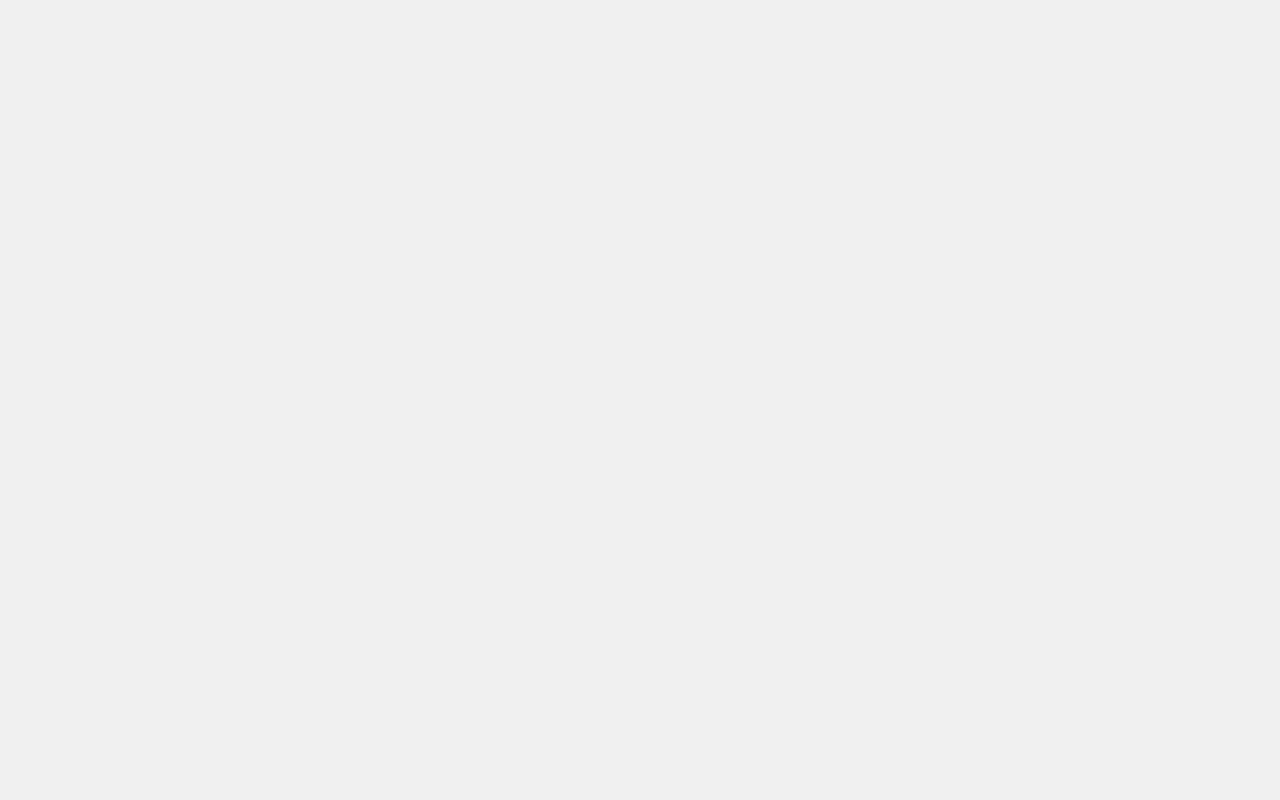
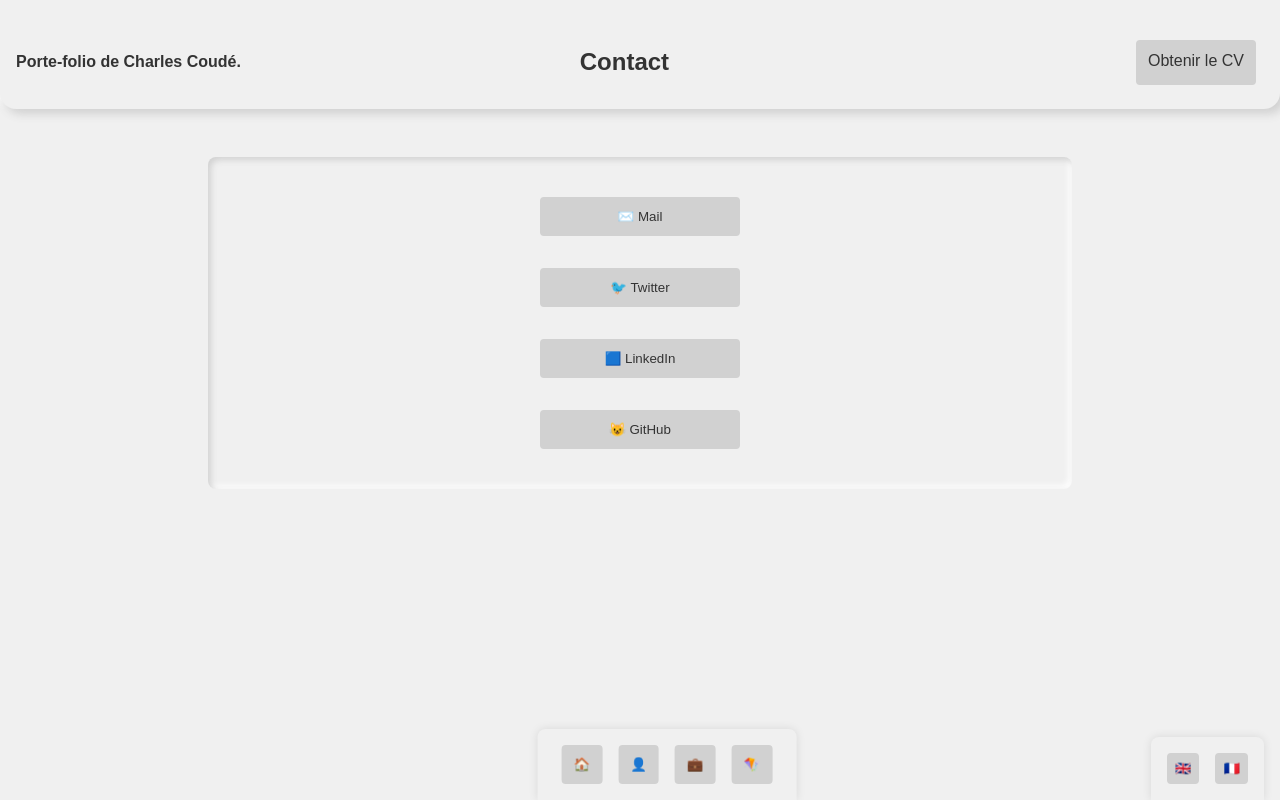
Before and after one commit to totoc2428/cv, a React (Vite) app: page /contact in a window 1280 px wide. Before the commit this address had no page. Built offline with nearby package versions, Linux system fonts and the light colour scheme.

Commit message:
contact fonctionel

```diff
--- a/public/json/language/en.json
+++ b/public/json/language/en.json
@@ -8,5 +8,9 @@
       "work": "Work"
     },
     "cv": "Get Resume"
+  },
+
+  "button": {
+    "copied": "Copied to clipboard."
   }
 }
--- a/public/json/language/fr.json
+++ b/public/json/language/fr.json
@@ -8,5 +8,9 @@
       "work": "Réalisations"
     },
     "cv": "Obtenir le CV"
+  },
+
+  "button": {
+    "copied": "Copié dans le presse-papier."
   }
 }
--- a/public/style/components/nav/nav.css
+++ b/public/style/components/nav/nav.css
@@ -6,7 +6,7 @@ nav {
   padding: 0.5rem 1rem;
   background-color: var(--primary-bg);
   box-shadow: 0 0 10px rgba(0, 0, 0, 0.1);
-  border-radius: 0.5rem;
+  border-radius: 0.5rem 0.5rem 0rem 0rem;
   transition: all 0.3s ease;
 }
 
@@ -17,12 +17,19 @@ nav:hover {
 
 nav.main-nav {
   position: fixed;
-  bottom: 1rem;
-  translate: 40vw 0vh;
+  bottom: 0rem;
+  translate: 42vw 0vh;
 }
 
 nav.lang-nav {
+  font-size: 75% !important;
   position: fixed;
-  bottom: 2rem;
-  right: 2rem;
+  padding: 0.5rem 0.5rem;
+  bottom: 0rem;
+  right: 1rem;
 }
+
+nav.lang-nav .button {
+  padding: 0.5rem;
+  margin: 0.5rem;
+}
--- a/public/style/main.css
+++ b/public/style/main.css
@@ -6,8 +6,8 @@
 }
 
 body {
-  margin: 0;
-  padding: 0;
+  margin: 0rem;
+  padding: 0rem;
   background-color: var(--primary-bg);
   color: var(--text-color);
   font-family: "Arial", sans-serif;
@@ -17,12 +17,16 @@ header {
   font-size: 100%;
   display: flex;
   justify-content: space-between;
-  padding: 1rem;
-  border-radius: 1rem;
+  margin: 0rem;
+  padding-top: 2rem;
+  padding-bottom: 1rem;
+  padding-left: 1rem;
+  padding-right: 1rem;
+  margin-bottom: 3rem;
+  border-radius: 0rem 0rem 1rem 1rem;
   background: var(--primary-bg);
   box-shadow: 5px 5px 10px var(--shadow-dark),
     -5px -5px 10px var(--shadow-light);
-  margin-bottom: 1rem;
 }
 
 header h1 {
@@ -46,6 +50,7 @@ main {
 }
 
 .button {
+  width: auto;
   outline: none;
   border: none;
   cursor: pointer;
@@ -66,13 +71,27 @@ main {
 }
 
 .button:hover {
+  width: auto;
   transform: scale(1.1);
   filter: brightness(1.1);
   transition: all 0.3s ease;
 }
 
 .button:active {
+  width: auto;
   transform: scale(0.9);
   filter: brightness(0.9);
   transition: all 0.3s ease;
 }
+
+button span {
+  transition: all 0.3s ease;
+  opacity: 0;
+  transform: translateX(-100%);
+}
+
+button span.copied-text {
+  opacity: 1;
+  transform: translateX(0);
+  transition: all 0.3s ease;
+}
--- a/public/style/view/about.css
+++ b/public/style/view/about.css
@@ -1,9 +1,3 @@
-.about-container {
-  display: grid;
-  gap: 2rem;
-  padding: 1rem;
-}
-
 .profile-image {
   margin: auto !important;
   width: 100px;
--- /dev/null
+++ b/public/style/view/contact.css
@@ -0,0 +1,36 @@
+.contact-section {
+  display: flex;
+  flex-direction: column;
+  gap: 1rem;
+  align-items: center;
+  padding: 2rem;
+
+  box-shadow: 3px 3px 6px var(--shadow-dark) inset,
+    -3px -3px 6px var(--shadow-light) inset;
+  border-radius: 0.5rem;
+}
+
+.contact-section .button {
+  width: 200px;
+  position: relative;
+}
+
+.copied-text {
+  position: absolute;
+  right: -120px;
+  font-size: 0.8em;
+  color: var(--text-color);
+  opacity: 0.8;
+  animation: fadeIn 0.3s ease-in;
+}
+
+@keyframes fadeIn {
+  from {
+    opacity: 0;
+    transform: translateY(-10px);
+  }
+  to {
+    opacity: 0.8;
+    transform: translateY(0);
+  }
+}
--- a/src/app.tsx
+++ b/src/app.tsx
@@ -6,6 +6,7 @@ import {
 } from "react-router-dom";
 import { AboutView } from "./view/about/aboutView";
 import { LanguageProvider } from "./context/LanguageContext";
+import { ContactView } from "./view/contact/contactView";
 
 const App = () => {
   return (
@@ -14,6 +15,7 @@ const App = () => {
         <Routes>
           <Route path="/" element={<Navigate to="/about" />} />
           <Route path="/about" element={<AboutView />} />
+          <Route path="/contact" element={<ContactView />} />
         </Routes>
       </Router>
     </LanguageProvider>
--- a/src/component/nav/langNav.tsx
+++ b/src/component/nav/langNav.tsx
@@ -11,13 +11,13 @@ export class LangNav extends React.Component {
         {({ language, setLanguage }) => (
           <nav className="lang-nav">
             <button
-              className={(language === "en" ? "focus" : "") + " button"}
+              className={"button " + (language === "en" ? "focus" : "")}
               onClick={() => setLanguage("en")}
             >
               🇬🇧
             </button>
             <button
-              className={(language === "fr" ? "focus" : "") + " button"}
+              className={"button " + (language === "fr" ? "focus" : "")}
               onClick={() => setLanguage("fr")}
             >
               🇫🇷
--- a/src/view/contact/contactView.tsx
+++ b/src/view/contact/contactView.tsx
@@ -1,15 +1,92 @@
-import { Header } from "@/component/header/headerComponent";
+import { MainNav } from "../../component/nav/mainNav";
+import { Header } from "../../component/header/headerComponent";
 import React from "react";
+import { LangNav } from "../../component/nav/langNav";
+import { LanguageContext } from "../../context/LanguageContext";
+import { getTranslation } from "../../languages/dic";
+
+import "/public/style/view/contact.css";
+
+const time_to_wait = 4000;
 
 export class ContactView extends React.Component {
+  static contextType = LanguageContext;
+
+  state = {
+    mailClicked: false,
+    twitterClicked: false,
+    linkedInClicked: false,
+    gitHubCliked: false,
+  };
+
+  copyToClipboard = async (text: string) => {
+    try {
+      await navigator.clipboard.writeText(text);
+    } catch (err) {
+      console.error("Failed to copy text: ", err);
+    }
+  };
+
+  handleMailClick = () => {
+    this.copyToClipboard("charles.coude@example.com");
+    this.setState({ mailClicked: true });
+    setTimeout(() => this.setState({ mailClicked: false }), time_to_wait);
+  };
+
+  handleTwitterClick = () => {
+    window.open("https://x.com/CharlesCoude", "_blank");
+    this.setState({ twitterClicked: true });
+    setTimeout(() => this.setState({ twitterClicked: false }), time_to_wait);
+  };
+
+  handleLinkedInClick = () => {
+    window.open(
+      "https://www.linkedin.com/in/charles-coud%C3%A9-a4a076284/",
+      "_blank"
+    );
+    this.setState({ linkedInClicked: true });
+    setTimeout(() => this.setState({ linkedInClicked: false }), time_to_wait);
+  };
+
+  handleGitHubClick = () => {
+    window.open("https://github.com/totoc2428", "_blank");
+    this.setState({ gitHubClicked: true });
+    setTimeout(() => this.setState({ gitHubClicked: false }), time_to_wait);
+  };
+
   render(): React.ReactNode {
     return (
-      <section className="contact-container">
-        <Header title="contact" />
-        <main>
-          <a className="button"></a>
-        </main>
-      </section>
+      <LanguageContext.Consumer>
+        {({ language }) => (
+          <section className="contact-container">
+            <Header title="contact" />
+            <main className="contact-section">
+              <button onClick={this.handleMailClick} className="button">
+                {this.state.mailClicked
+                  ? getTranslation("button.copied", language)
+                  : "✉️ Mail"}
+              </button>
+              <button onClick={this.handleTwitterClick} className="button">
+                {this.state.mailClicked
+                  ? getTranslation("button.copied", language)
+                  : "🐦 Twitter"}
+              </button>
+              <button onClick={this.handleLinkedInClick} className="button">
+                {this.state.mailClicked
+                  ? getTranslation("button.copied", language)
+                  : "🟦 LinkedIn"}
+              </button>
+              <button onClick={this.handleGitHubClick} className="button">
+                {this.state.mailClicked
+                  ? getTranslation("button.copied", language)
+                  : "😺 GitHub"}
+              </button>
+            </main>
+            <MainNav />
+            <LangNav />
+          </section>
+        )}
+      </LanguageContext.Consumer>
     );
   }
 }
```
